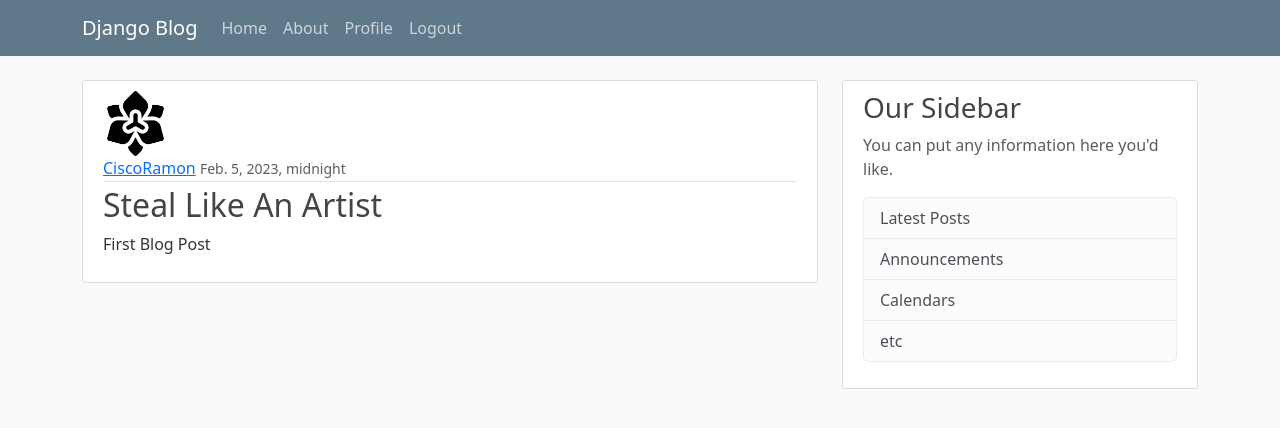
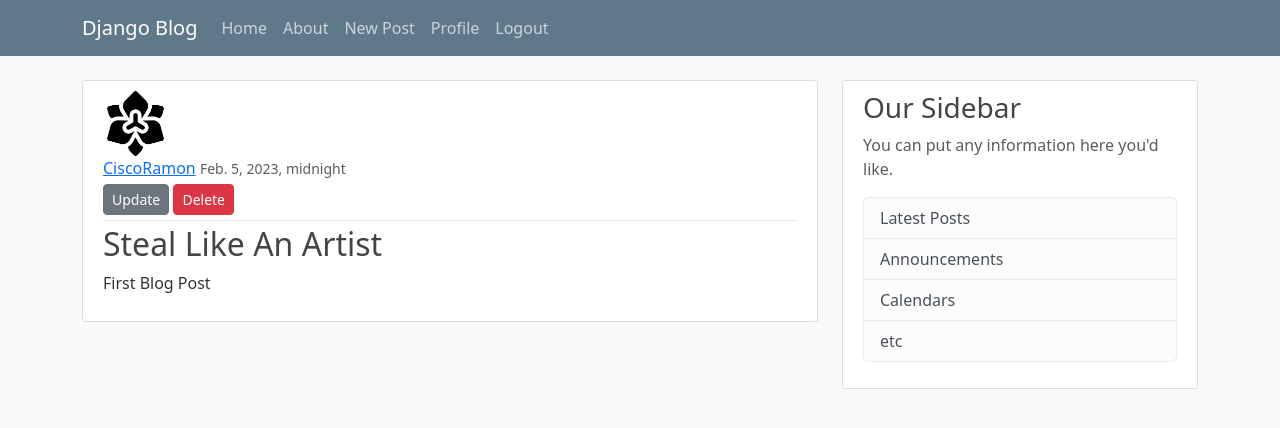
Before and after one commit to shineteye/Django-Blog-Application, a Django app: page /post/1/ in a window 1280 px wide. Shown: the top 428 px of the page. Run offline with Django 4.2, Linux system fonts and the light colour scheme; a user stored in the database is signed in; data comes from the database, SQL or seed files in the repository; both versions use the stored data as it was after the commit.

Commit message:
enabled list, view and CRUD posts

```diff
--- a/django_project/blog/models.py
+++ b/django_project/blog/models.py
@@ -1,6 +1,7 @@
 from django.db import models
 from django.utils import timezone
 from django.contrib.auth.models import User
+from django.urls import reverse
 
 class Post(models.Model):
     title = models.CharField(max_length=100)
@@ -10,3 +11,7 @@ class Post(models.Model):
 
     def __str__(self):
         return self.title
+
+    #this send us to the page of where the new post is
+    def get_absolute_url(self):
+        return reverse("post-detail", kwargs={"pk": self.pk})
--- a/django_project/blog/templates/blog/base.html
+++ b/django_project/blog/templates/blog/base.html
@@ -33,6 +33,7 @@
               <!-- Navbar Right Side -->
               <div class="navbar-nav">
                 {% if user.is_authenticated %}
+                <a class="nav-item nav-link" href="{% url 'post-create' %}">New Post</a>
                   <a class="nav-item nav-link" href="{% url 'profile' %}">Profile</a>
                   <a class="nav-item nav-link" href="{% url 'logout' %}">Logout</a>
                 {% else %}
--- a/django_project/blog/templates/blog/post_detail.html
+++ b/django_project/blog/templates/blog/post_detail.html
@@ -9,6 +9,14 @@
     <div class="article-metadata">
       <a class="mr-2" href="#">{{ object.author }}</a>
       <small class="text-muted">{{ object.date_Posted }}</small>
+      <!--we need to ensure that if the user isnt the author of the post they shoudlnt be
+        able to update and delete the post -->
+      {% if object.author == user%}
+        <div>
+          <a class="btn btn-secondary btn-sm mt-1 mb-1" href={% url 'post-update' object.id%}>Update</a>
+          <a class="btn btn-danger btn-sm mt-1 mb-1" href={% url 'post-delete' object.id%}>Delete</a>
+        </div>
+      {% endif%}
     </div>
     <h2 class="article-title">{{ object.title }}</h2>
     <p class="article-content">{{ object.content }}</p>
--- a/django_project/blog/urls.py
+++ b/django_project/blog/urls.py
@@ -3,12 +3,16 @@ from . import views
 from .views import (
     PostListView,
     PostDetailView,
-    PostCreateView)
+    PostCreateView,
+    PostUpdateView,
+    PostDeleteView)
 
 urlpatterns = [
     path('', PostListView.as_view(), name='blog-home'),
     # path('', views.home, name='blog-home'), this comes from using the functional view
     path('post/<int:pk>/', PostDetailView.as_view(), name='post-detail'),
     path('post/new/', PostCreateView.as_view(), name='post-create'),
+    path('post/<int:pk>/update', PostUpdateView.as_view(), name='post-update'),
+    path('post/<int:pk>/delete', PostDeleteView.as_view(), name='post-delete'),
     path('about/', views.about, name='blog-about'),
 ]
--- a/django_project/blog/views.py
+++ b/django_project/blog/views.py
@@ -1,17 +1,20 @@
 from django.shortcuts import render
 # from django.http import HttpResponse
 from .models import Post
+from django.contrib.auth.mixins import LoginRequiredMixin, UserPassesTestMixin
 from django.views.generic import (
     ListView,
     DetailView,
-    CreateView,)
+    CreateView,
+    UpdateView,
+    DeleteView)
 
 
-def home(request):
-    context = {
-        'posts': Post.objects.all()
-    }
-    return render(request, 'blog/home.html', context)
+# def home(request):
+#     context = {
+#         'posts': Post.objects.all()
+#     }
+#     return render(request, 'blog/home.html', context)
 
 class PostListView(ListView):
     model = Post
@@ -23,16 +26,45 @@ class PostListView(ListView):
 class PostDetailView(DetailView):
     model = Post
 
-class PostCreateView(CreateView):
+class PostCreateView(LoginRequiredMixin, CreateView):
     model = Post
     fields = ['title','content']
+
+    def form_valid(self, form):
+        form.instance.author = self.request.user
+        return super().form_valid(form)
+
+#the mixins ensure that the user is logged in before they can make changes
+#and also ensure that the user is the one the post belongs to
+class PostUpdateView(LoginRequiredMixin, UserPassesTestMixin, UpdateView):
+    model = Post
+    fields = ['title','content']
+
+    def form_valid(self, form):
+        form.instance.author = self.request.user
+        return super().form_valid(form)
+
+    def test_func(self):
+        post = self.get_object()
+        if self.request.user == post.author:
+            return True
+        return False
+
+class PostDeleteView(LoginRequiredMixin, UserPassesTestMixin, DeleteView):
+    model = Post
+    success_url = '/'
+
+    def test_func(self):
+        post = self.get_object()
+        if self.request.user == post.author:
+            return True
+        return False
 
 def about(request):
     return render(request, 'blog/about.html', {'title':'About'})
 
 
-
-
+#list, view create update and delete posts
 
 
 
```
Also changed, not shown: django_project/blog/templates/blog/post_confirm_delete.html (added, +17 -0 lines), django_project/db.sqlite3, django_project/media/profile_pics/woman-g002c1cc75_1920.jpg.
